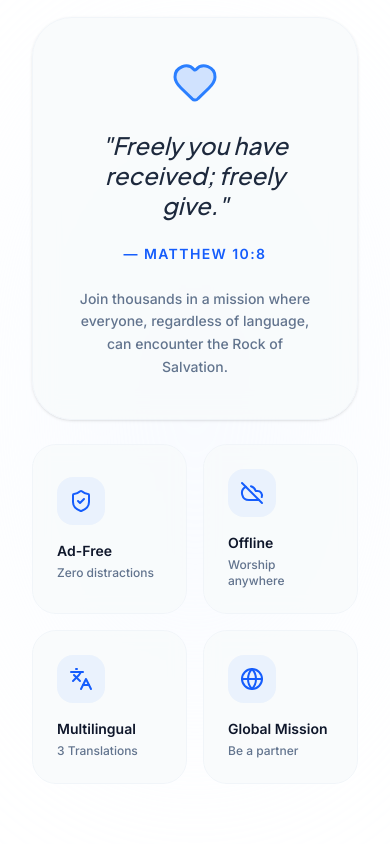
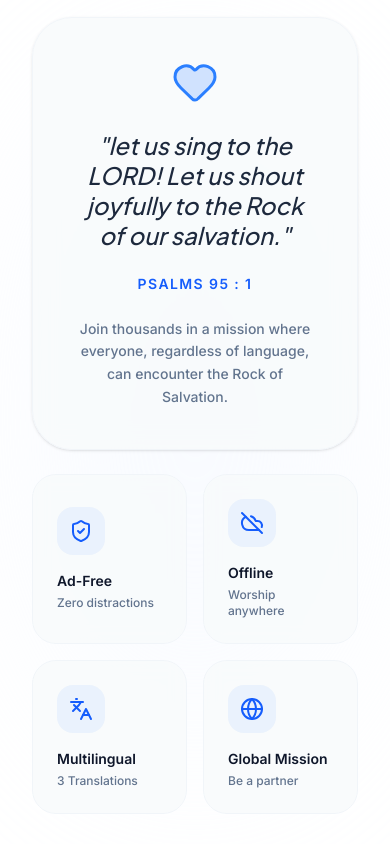
Before and after one commit to The-Rock-of-Praise/Frontend, a React (Vite) app: page / in a window 390 px wide. Shown: the part 10300-11144 px from the top of the page. Built offline with nearby package versions, Linux system fonts and the light colour scheme.

Commit message:
Updated phone image

```diff
--- a/src/components/sections/Downloads.tsx
+++ b/src/components/sections/Downloads.tsx
@@ -6,6 +6,7 @@ import {
     QrCode,
 } from 'lucide-react';
 import { motion } from 'framer-motion';
+import phoneLogo from '../../assets/phoneLogo.png'
 
 const REVIEWS = [
     {
@@ -80,7 +81,7 @@ const Downloads = () => {
                                 <img
                                     alt="App Interface"
                                     className="w-full h-full object-cover"
-                                    src="https://images.unsplash.com/photo-1550684848-fac1c5b4e853?auto=format&fit=crop&q=80&w=400"
+                                    src={phoneLogo}
                                 />
                                 <div className="absolute inset-0 bg-gradient-to-t from-[#1349ec]/90 via-transparent to-transparent flex flex-col justify-end p-6 text-white">
                                     <h4 className="text-xl font-bold mb-1">Morning Praise</h4>
--- a/src/components/sections/ProVersion.tsx
+++ b/src/components/sections/ProVersion.tsx
@@ -215,9 +215,9 @@ const ProVersion: React.FC = () => {
                         <div className="md:col-span-2 bg-slate-50/80 backdrop-blur-md rounded-[2.5rem] p-10 flex flex-col justify-center items-center text-center border border-slate-100 shadow-sm">
                             <Heart className="w-12 h-12 text-blue-500 mb-6 fill-blue-500/20" strokeWidth={1.5} />
                             <blockquote className="text-2xl font-['Plus_Jakarta_Sans'] font-medium italic text-slate-800 leading-tight mb-6">
-                                "Freely you have received; freely give."
+                                "let us sing to the LORD! Let us shout joyfully to the Rock of our salvation."
                             </blockquote>
-                            <cite className="block text-blue-600 text-sm font-bold uppercase tracking-widest not-italic">— Matthew 10:8</cite>
+                            <cite className="block text-blue-600 text-sm font-bold uppercase tracking-widest not-italic">Psalms 95 : 1</cite>
                             <p className="mt-6 text-sm text-slate-500 max-w-sm font-medium leading-relaxed">
                                 Join thousands in a mission where everyone, regardless of language, can encounter the Rock of Salvation.
                             </p>
```
Also changed, not shown: src/assets/phoneLogo.png (added).
